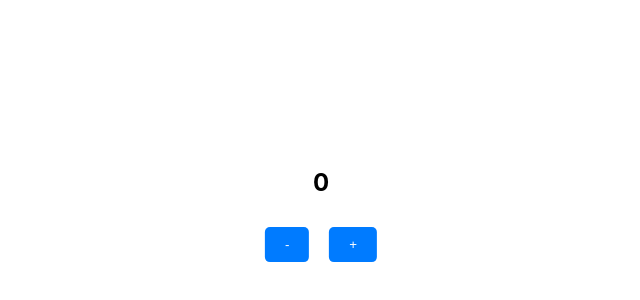
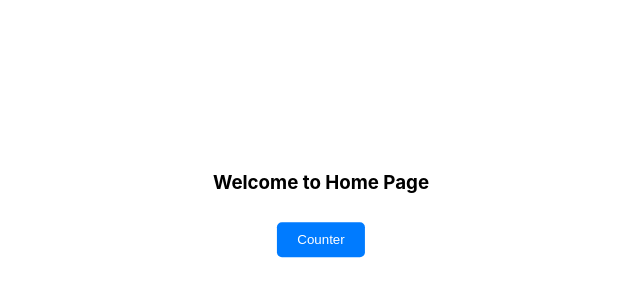
Before and after one commit to sravanthch/React-Concepts, a React (Create React App) app in the folder react-concepts/: page / in a window 1280 px wide. Shown: the part 190-490 px from the top of the page, without its empty margins (319-959 px from the left). Built offline with nearby package versions, Linux system fonts and the light colour scheme.

Commit message:
home-page

```diff
--- a/react-concepts/src/App.jsx
+++ b/react-concepts/src/App.jsx
@@ -1,12 +1,19 @@
 import logo from './logo.svg';
 import './App.css';
 import Counter from './components/Counter';
+import { BrowserRouter, Routes, Route } from 'react-router-dom';
+import Home from './components/Home';
 
 function App() {
   return (
-    <div className="App">
-      <Counter />
-    </div>
+
+    <BrowserRouter>
+      <Routes>
+        <Route path='/' element={<Home/>}/>
+        <Route path='/counter' element={<Counter/>}/>
+      </Routes>
+    </BrowserRouter>
+
   );
 }
 
--- /dev/null
+++ b/react-concepts/src/components/Home.jsx
@@ -0,0 +1,14 @@
+import React from 'react'
+import { useNavigate } from 'react-router-dom'
+
+const Home = () => {
+    const navigate = useNavigate()
+    return (
+        <div className='home-header'>
+            <h3>Welcome to Home Page</h3>
+            <button onClick={()=>navigate('/counter')}>Counter</button>
+        </div>
+    )
+}
+
+export default Home
```
